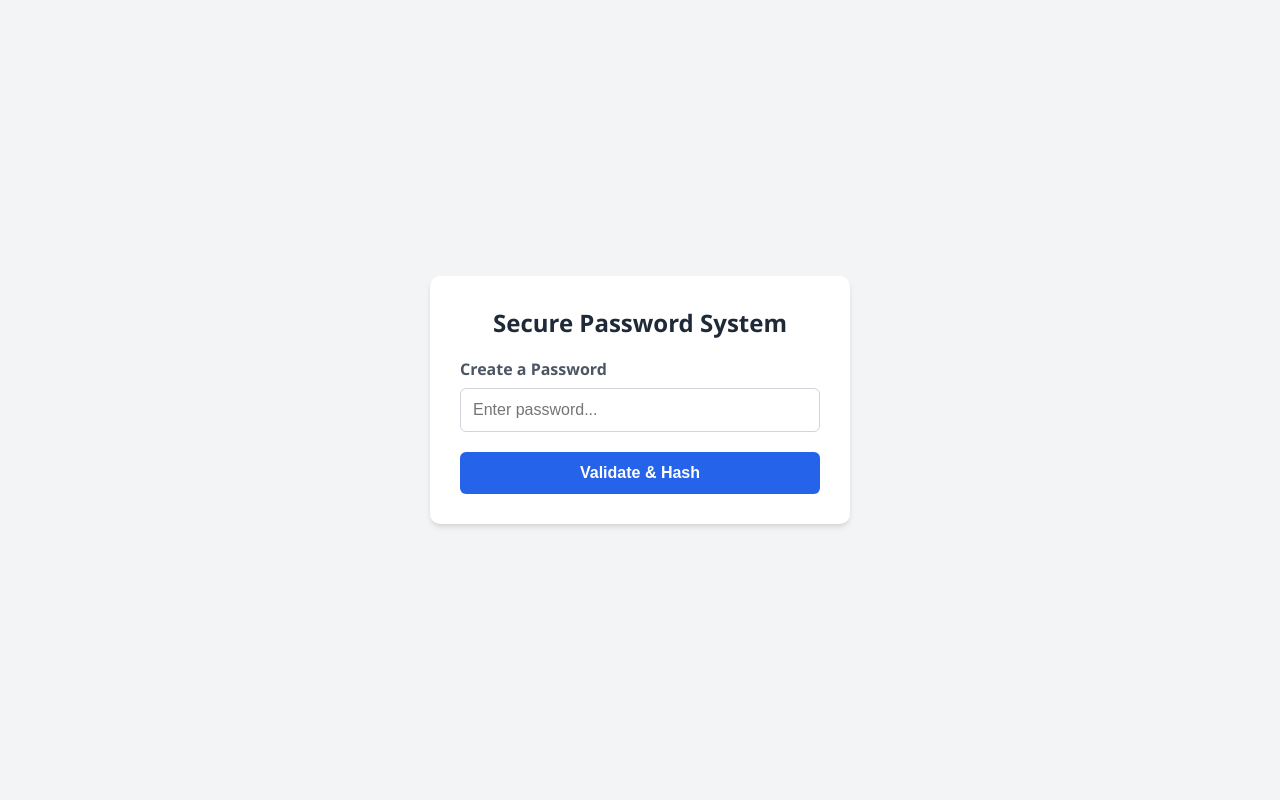
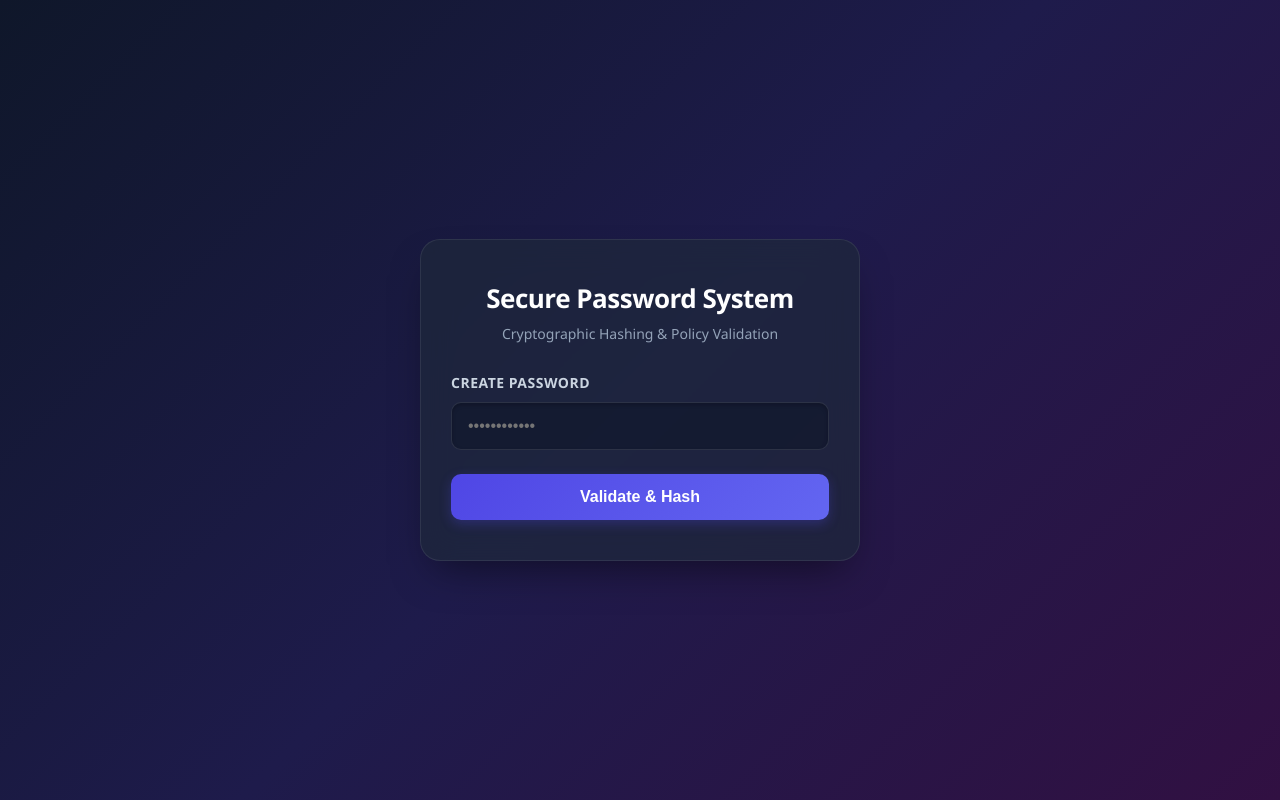
Before and after one commit to NikGit50/secure-password-validation-and-hashing-system, a Flask app: page / in a window 1280 px wide. Run offline with Flask 3, Linux system fonts and the light colour scheme.

Commit message:
Revamp form.html with modern design and enhancements
Updated styles and structure for improved UI/UX.

```diff
--- a/templates/form.html
+++ b/templates/form.html
@@ -5,87 +5,153 @@
     <meta name="viewport" content="width=device-width, initial-scale=1.0">
     <title>Secure Password Validation & Hashing System</title>
     <style>
+        /* Modern CSS reset and smooth gradient background */
         body {
-            font-family: 'Segoe UI', Tahoma, Geneva, Verdana, sans-serif;
-            background-color: #f3f4f6;
+            font-family: 'Plus Jakarta Sans', 'Segoe UI', Roboto, sans-serif;
+            background: linear-gradient(135deg, #0f172a 0%, #1e1b4b 50%, #311042 100%);
             display: flex;
             justify-content: center;
             align-items: center;
-            height: 100vh;
+            min-height: 100vh;
             margin: 0;
+            padding: 20px;
+            box-sizing: border-box;
+            color: #f8fafc;
         }
+
+        /* Glassmorphism Card Container */
         .card {
-            background-color: #ffffff;
-            padding: 30px;
-            border-radius: 10px;
-            box-shadow: 0 4px 6px -1px rgba(0, 0, 0, 0.1), 0 2px 4px -1px rgba(0, 0, 0, 0.06);
+            background: rgba(30, 41, 59, 0.7);
+            backdrop-filter: blur(16px);
+            -webkit-backdrop-filter: blur(16px);
+            padding: 40px 30px;
+            border-radius: 20px;
+            border: 1px solid rgba(255, 255, 255, 0.08);
+            box-shadow: 0 20px 40px -15px rgba(0, 0, 0, 0.5);
             width: 100%;
-            max-width: 420px;
+            max-width: 440px;
             box-sizing: border-box;
+            transition: transform 0.3s ease, box-shadow 0.3s ease;
         }
+
+        .card:hover {
+            transform: translateY(-2px);
+            box-shadow: 0 25px 50px -12px rgba(0, 0, 0, 0.6);
+        }
+
         h2 {
             margin-top: 0;
-            color: #1f2937;
+            margin-bottom: 8px;
+            color: #ffffff;
             text-align: center;
-            font-size: 24px;
+            font-size: 26px;
+            font-weight: 700;
+            letter-spacing: -0.5px;
         }
+
+        .subtitle {
+            text-align: center;
+            color: #94a3b8;
+            font-size: 14px;
+            margin-bottom: 30px;
+        }
+
         .form-group {
-            margin-bottom: 20px;
+            margin-bottom: 24px;
+            position: relative;
         }
+
         label {
             display: block;
-            margin-bottom: 8px;
+            margin-bottom: 10px;
             font-weight: 600;
-            color: #4b5563;
+            font-size: 14px;
+            color: #cbd5e1;
+            letter-spacing: 0.5px;
+            text-transform: uppercase;
         }
+
+        /* Futuristic Input Field styling */
         input[type="password"] {
             width: 100%;
-            padding: 12px;
-            border: 1px solid #d1d5db;
-            border-radius: 6px;
+            padding: 14px 16px;
+            background: rgba(15, 23, 42, 0.6);
+            border: 1px solid rgba(255, 255, 255, 0.1);
+            border-radius: 10px;
             box-sizing: border-box;
             font-size: 16px;
+            color: #ffffff;
             outline: none;
-            transition: border-color 0.2s;
+            transition: all 0.2s ease;
+            box-shadow: inset 0 2px 4px rgba(0, 0, 0, 0.2);
         }
+
         input[type="password"]:focus {
-            border-color: #2563eb;
+            border-color: #6366f1;
+            background: rgba(15, 23, 42, 0.8);
+            box-shadow: 0 0 0 4px rgba(99, 102, 241, 0.25), inset 0 2px 4px rgba(0, 0, 0, 0.2);
         }
+
+        /* Dynamic submission button */
         button {
             width: 100%;
-            padding: 12px;
-            background-color: #2563eb;
+            padding: 14px;
+            background: linear-gradient(135deg, #4f46e5 0%, #6366f1 100%);
             color: white;
             border: none;
-            border-radius: 6px;
+            border-radius: 10px;
             font-size: 16px;
             font-weight: 600;
             cursor: pointer;
-            transition: background-color 0.2s;
+            transition: all 0.2s ease;
+            box-shadow: 0 4px 12px rgba(79, 70, 229, 0.3);
         }
+
         button:hover {
-            background-color: #1d4ed8;
+            background: linear-gradient(135deg, #4338ca 0%, #4f46e5 100%);
+            box-shadow: 0 6px 20px rgba(79, 70, 229, 0.4);
+            transform: translateY(-1px);
         }
+
+        button:active {
+            transform: translateY(1px);
+        }
+
+        /* Upgraded Alerts with better legibility */
         .alert {
-            margin-top: 20px;
-            padding: 14px;
-            border-radius: 6px;
+            margin-top: 24px;
+            padding: 16px;
+            border-radius: 12px;
             font-size: 14px;
-            line-height: 1.5;
+            line-height: 1.6;
             font-weight: 500;
+            animation: fadeIn 0.4s ease;
         }
-        /* Style for successful validation */
+
+        .alert strong {
+            display: block;
+            margin-bottom: 4px;
+            font-size: 15px;
+            font-weight: 700;
+        }
+
         .alert-success {
-            background-color: #d1fae5;
-            color: #065f46;
-            border: 1px solid #a7f3d0;
+            background-color: rgba(16, 185, 129, 0.15);
+            color: #34d399;
+            border: 1px solid rgba(16, 185, 129, 0.3);
             word-break: break-all;
+            font-family: 'Courier New', Courier, monospace; /* Makes hash cleaner to read */
         }
-        /* Style for blocked/invalid validation */
+
         .alert-danger {
-            background-color: #fee2e2;
-            color: #991b1b;
-            border: 1px solid #fca5a5;
+            background-color: rgba(239, 68, 68, 0.15);
+            color: #f87171;
+            border: 1px solid rgba(239, 68, 68, 0.3);
+        }
+
+        @keyframes fadeIn {
+            from { opacity: 0; transform: translateY(10px); }
+            to { opacity: 1; transform: translateY(0); }
         }
     </style>
 </head>
@@ -93,26 +159,28 @@
 
 <div class="card">
     <h2>Secure Password System</h2>
+    <div class="subtitle">Cryptographic Hashing & Policy Validation</div>
 
-    <!-- Action attribute sends data straight to your /submit route -->
+    <!-- Submits directly to your root Flask route -->
     <form action="/" method="POST">
         <div class="form-group">
-            <label for="password">Create a Password</label>
-            <!-- The name="password" attribute connects directly to request.form.get('password') -->
-            <input type="password" id="password" name="password" placeholder="Enter password..." required>
+            <label for="password">Create Password</label>
+            <input type="password" id="password" name="password" placeholder="••••••••••••" required autocomplete="new-password">
         </div>
         <button type="submit">Validate & Hash</button>
     </form>
 
-    <!-- Jinja logic handles formatting the message passed by Python -->
+    <!-- Dynamic Jinja parsing from your Python script output -->
     {% if message %}
         {% if "Password is valid" in message %}
             <div class="alert alert-success">
-                <strong>Success!</strong> {{ message }}
+                <strong>🛡️ System Authorization Granted</strong>
+                {{ message }}
             </div>
         {% else %}
             <div class="alert alert-danger">
-                <strong>Validation Failed:</strong> {{ message }}
+                <strong>⚠️ Security Policy Violation</strong>
+                {{ message }}
             </div>
         {% endif %}
     {% endif %}
```
